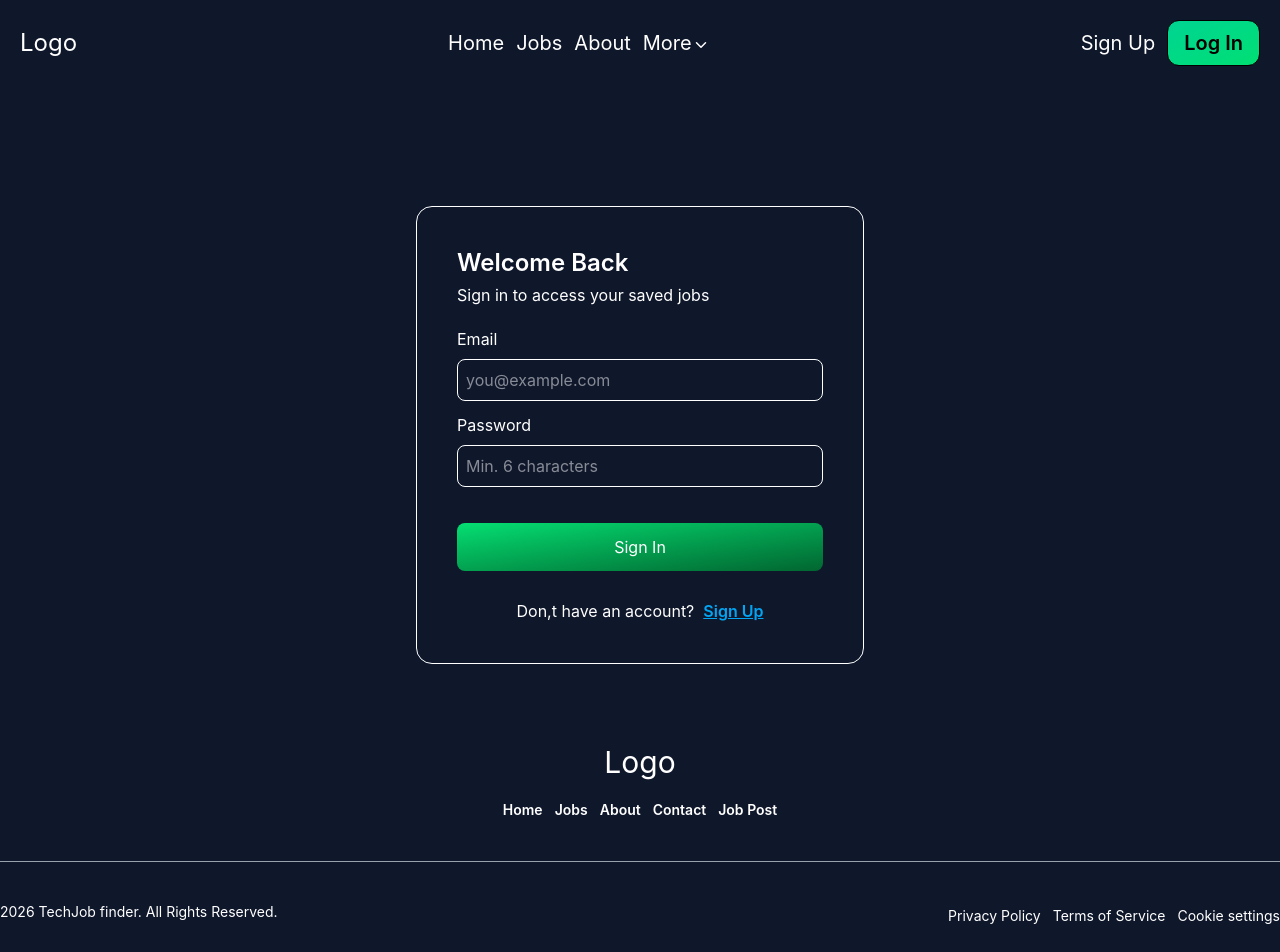
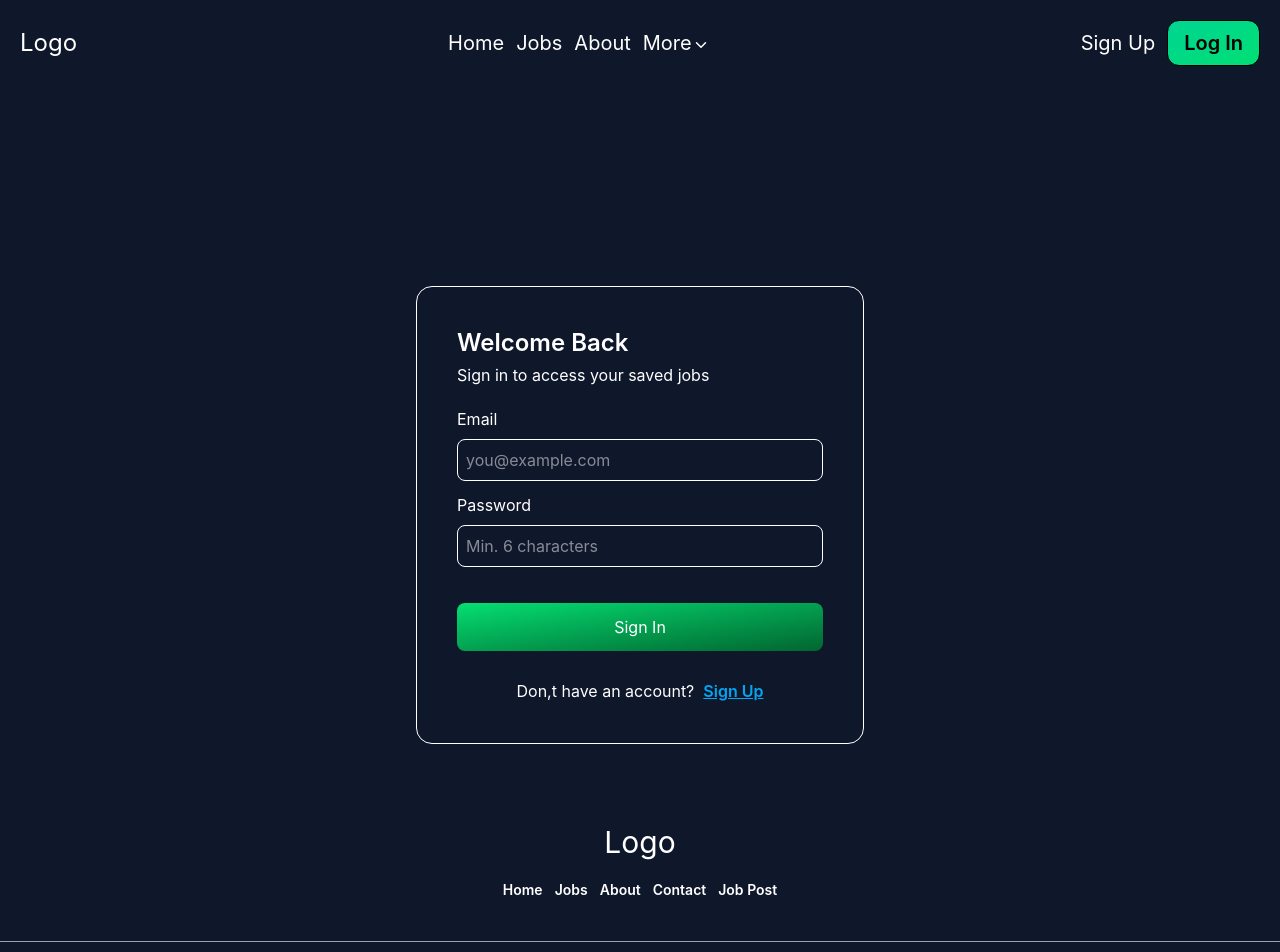
Before and after one commit to acquah-forever/my-jobfind, a React (Vite) app: page /login in a window 1280 px wide. Shown: the top 952 px of the page. Built offline with nearby package versions, Linux system fonts and the light colour scheme; the HTML template or start-up script is replaced by a standard one.

Commit message:
initilised Search.jsx

```diff
--- a/src/App.jsx
+++ b/src/App.jsx
@@ -4,6 +4,7 @@ import Footer from './components/Footer'
 import Home from './pages/Home'
 import SignUp from './pages/SignUp'
 import LogIn from './pages/LogIn'
+import Search from './pages/Search'
 
 import { Routes, Route } from 'react-router-dom'
 import AuthProvider from './AuthContext/AuthContext'
@@ -11,17 +12,18 @@ import AuthProvider from './AuthContext/AuthContext'
 const App = () => {
   return (
     <AuthProvider>
-      <div className=' bg-slate-900 min-h-screen text-white'>
-        <div className='container mx-auto'>
+      <div className=' bg-slate-900 min-h-screen text-white flex flex-col'>
+        <div className='container mx-auto flex flex-col flex-1'>
           <NavBar />
-          <Routes>
-            <Route path='/' element={<Home />} />
-            <Route path='/signup' element={<SignUp />} />
-            <Route path='/login' element={<LogIn />} />
-          </Routes>
-          <div className='flex flex-col justify center items-center'>
+          <main className='flex-1'>
+            <Routes>
+              <Route path='/' element={<Home />} />
+              <Route path='/signup' element={<SignUp />} />
+              <Route path='/search' element={<Search />} />
+              <Route path='/login' element={<LogIn />} />
+            </Routes>
+          </main>
           <Footer />
-          </div>
         </div>
       </div>
     </AuthProvider>
--- a/src/components/Footer.jsx
+++ b/src/components/Footer.jsx
@@ -3,7 +3,7 @@ import { Link } from 'react-router-dom'
 
 const Footer = () => {
     return (
-        <footer className='flex flex-col justify-center items-center mt-10 max-w-8xl w-full  mb-7'>
+        <footer className='flex flex-col justify-center items-center mt-10 max-w-8xl w-full'>
             <div className='space-y-5 text-center mb-10'>
                 <h1 className='text-3xl mt-10'>Logo</h1>
                 <div className='text-sm flex justify-between items-center space-x-3 font-semibold'>
--- a/src/components/Hero.jsx
+++ b/src/components/Hero.jsx
@@ -1,4 +1,5 @@
 import React from 'react'
+import { NavLink } from 'react-router-dom'
 import { motion, spring } from 'motion/react'
 
 
@@ -26,8 +27,9 @@ const Hero = () => {
                 <motion.h3 variants={children} className='text-center text-xl sm:text-2xl md:text-3xl'>Search through the latest opportunities in software engineering. <br /> Get hired fast with positions updated daily</motion.h3>
                 <div className='flex justify-center space-x-5'>
                 <motion.div variants={children} whileHover={{ scale: 1.08 }} whileTap={{ scale: 0.8 }} transition={{ type: spring, stiffness: 120, damping: 7 }} className='flex justify-center items-center'>
-                    <button className='cursor-pointer bg-linear-to-br from-green-500 to-green-700 px-10 py-4 rounded text-lg sm:text-2xl font-semibold'
-                    >Search</button>
+                    <NavLink className='cursor-pointer bg-linear-to-br from-green-500 to-green-700 px-10 py-4 rounded text-lg sm:text-2xl font-semibold'
+                    to="/search"
+                    >Search</NavLink>
 
                 </motion.div>
                 <motion.div variants={children} whileHover={{ scale: 1.08 }} whileTap={{ scale: 0.8 }} transition={{ type: spring, stiffness: 120, damping: 7 }} className='flex justify-center items-center'>
--- a/src/pages/LogIn.jsx
+++ b/src/pages/LogIn.jsx
@@ -25,7 +25,7 @@ const LogIn = () => {
 
   return (
     <div>
-      <header id='login' className='px-10 mt-30'>
+      <header id='login' className='px-10 mt-50'>
         <div className='p-10 border rounded-2xl max-w-md w-full mx-auto'>
           <div className='grid grid-cols-1'>
             <div className='mb-5 space-y-1'>
--- /dev/null
+++ b/src/pages/Search.jsx
@@ -0,0 +1,11 @@
+import React from 'react'
+
+const Search = () => {
+  return (
+    <div id='search'>
+
+    </div>
+  )
+}
+
+export default Search
```
